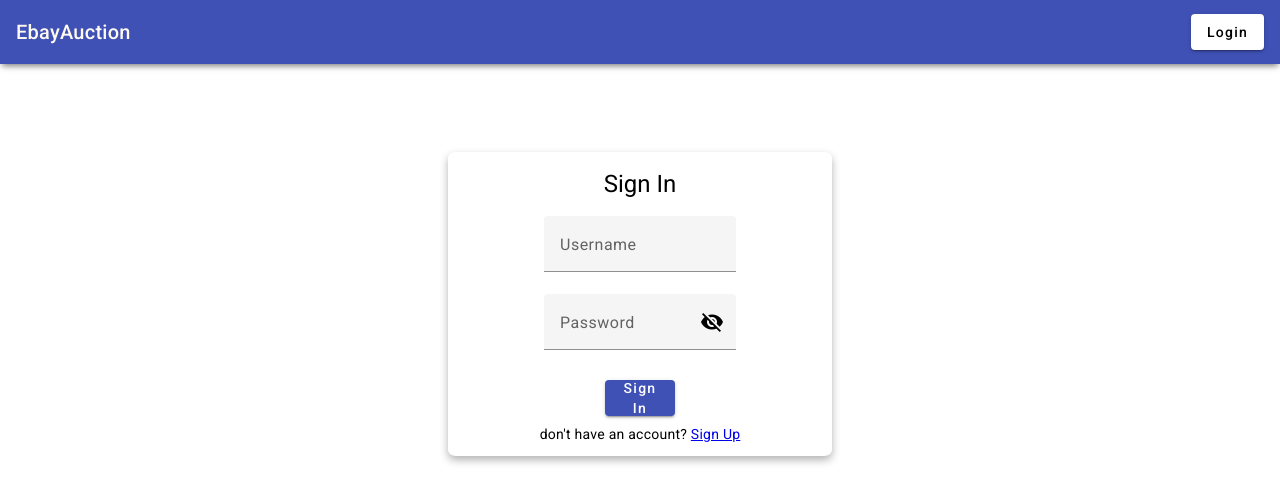
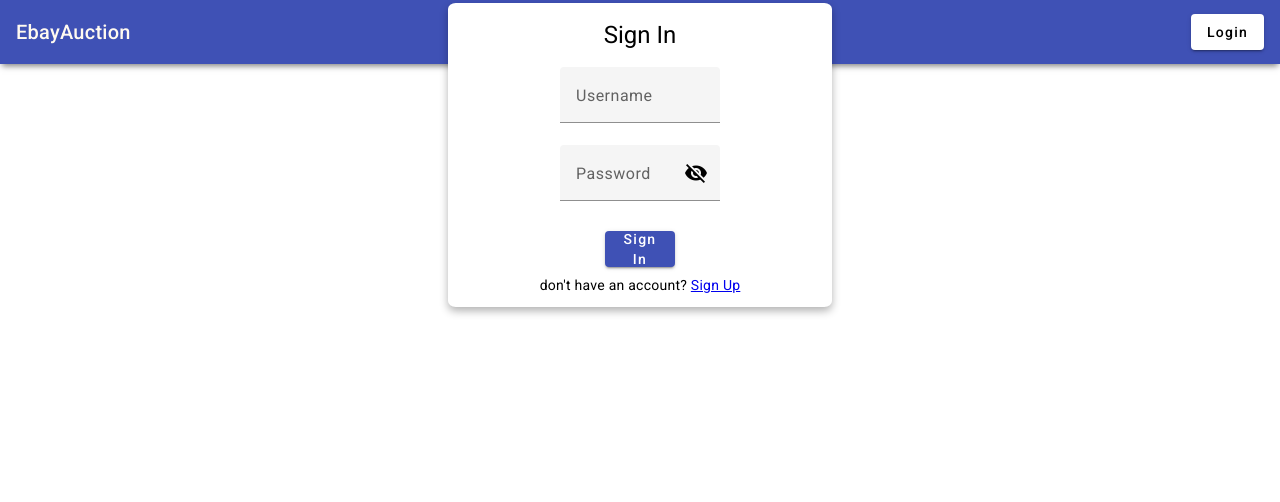
Before and after one commit to pankazakos/EbayAuction, an Angular app in the folder angularapp/: page /login in a window 1280 px wide. Shown: the top 502 px of the page. Built offline with nearby package versions, Linux system fonts and the light colour scheme.

Commit message:
fix main container height bug

```diff
--- a/angularapp/src/app/app.component.html
+++ b/angularapp/src/app/app.component.html
@@ -1,2 +1,4 @@
-<app-navbar></app-navbar>
-<router-outlet></router-outlet>
+<div class="main-container">
+  <app-navbar></app-navbar>
+  <router-outlet></router-outlet>
+</div>
--- a/angularapp/src/app/search/search.component.css
+++ b/angularapp/src/app/search/search.component.css
@@ -1,8 +1,11 @@
-#item-boxes {
+#search-body {
   display: flex;
-  flex-wrap: wrap;
-  gap: 1rem;
-  justify-content: center;
+  flex-direction: column;
+  padding-top: 5rem;
+  padding-bottom: 5rem;
+  justify-content: space-between;
+  align-items: center;
+  gap: 5rem;
 }
 
 #search-box-section {
@@ -10,6 +13,9 @@
   display: flex;
   justify-content: center;
 }
+
+/* #items-section {
+} */
 
 .search-box {
   width: 50%;
@@ -33,18 +39,29 @@
   margin-left: 1rem;
 }
 
+#item-boxes {
+  display: flex;
+  flex-wrap: wrap;
+  gap: 1rem;
+  justify-content: center;
+}
+
 .item-box {
-  flex-basis: 100%; /* Default for xs: 1x4 */
+  flex-basis: 100%;
   box-sizing: border-box;
   padding: 3rem;
   background-color: rgb(229, 229, 233);
 }
 
-/* sm and larger */
 @media (min-width: 768px) {
   .item-box {
-    flex-basis: calc(50% - 1rem); /* 2x2 grid */
+    flex-basis: calc(50% - 1rem);
   }
+}
+
+#dummy-section {
+  background-color: red;
+  height: 100%;
 }
 
 #main-spinner {
--- a/angularapp/src/app/search/search.component.html
+++ b/angularapp/src/app/search/search.component.html
@@ -5,12 +5,7 @@
   fxFill
 >
   <div id="left-margin" fxFlex="20%"></div>
-  <div
-    id="search-body"
-    fxLayout="column"
-    fxLayoutAlign="space-evenly center"
-    fxFlex="60%"
-  >
+  <div id="search-body" fxFlex="60%">
     <div id="search-box-section">
       <div class="search-box" fxLayout="row">
         <div class="search-icon-button" fxFlex="10%">
@@ -39,7 +34,7 @@
       </div>
     </div>
 
-    <div id="items-section" fxLayout="column" fxFlex="70%" fxFill>
+    <div id="items-section" fxLayout="column">
       <div class="items-top-toolbar" fxLayout="row">
         <div class="filter-button">
           <button mat-raised-button (click)="showFiltersDialog()">
--- a/angularapp/src/index.html
+++ b/angularapp/src/index.html
@@ -1,16 +1,22 @@
-<!doctype html>
+<!DOCTYPE html>
 <html lang="en">
-<head>
-  <meta charset="utf-8">
-  <title>Angularapp</title>
-  <base href="/">
-  <meta name="viewport" content="width=device-width, initial-scale=1">
-  <link rel="icon" type="image/x-icon" href="favicon.ico">
-  <link rel="preconnect" href="https://fonts.gstatic.com">
-  <link href="https://fonts.googleapis.com/css2?family=Roboto:wght@300;400;500&display=swap" rel="stylesheet">
-  <link href="https://fonts.googleapis.com/icon?family=Material+Icons" rel="stylesheet">
-</head>
-<body class="mat-typography">
-  <app-root></app-root>
-</body>
+  <head>
+    <meta charset="utf-8" />
+    <title>Angularapp</title>
+    <base href="/" />
+    <meta name="viewport" content="width=device-width, initial-scale=1" />
+    <link rel="icon" type="image/x-icon" href="favicon.ico" />
+    <link rel="preconnect" href="https://fonts.gstatic.com" />
+    <link
+      href="https://fonts.googleapis.com/css2?family=Roboto:wght@300;400;500&display=swap"
+      rel="stylesheet"
+    />
+    <link
+      href="https://fonts.googleapis.com/icon?family=Material+Icons"
+      rel="stylesheet"
+    />
+  </head>
+  <body class="mat-typography">
+    <app-root class="app-root"></app-root>
+  </body>
 </html>
--- a/angularapp/src/styles.scss
+++ b/angularapp/src/styles.scss
@@ -1,11 +1,37 @@
 /* You can add global styles to this file, and also import other style files */
 @import "global-sass/components/am-components/_am-input.scss";
 
-html,
-body {
-  height: 100%;
+* {
+  margin: 0;
+  padding: 0;
+  box-sizing: border-box;
 }
-body {
-  margin: 0;
+
+html {
+  font-size: 16px;
   font-family: Roboto, "Helvetica Neue", sans-serif;
 }
+
+body {
+  width: 100%;
+  min-height: 100vh;
+  margin: 0;
+  padding: 0;
+}
+
+.app-root {
+  height: 100vh;
+  display: flex;
+  flex-direction: column;
+}
+
+.main-container {
+  flex-grow: 1;
+  display: flex;
+  flex-direction: column;
+  overflow-y: auto;
+}
+
+app-item {
+  flex-grow: 1;
+}
```
